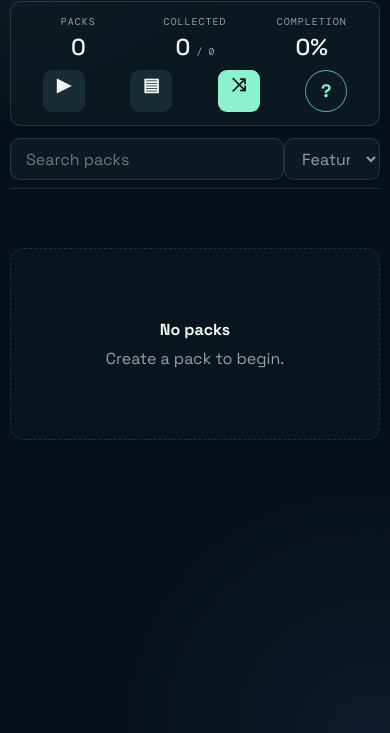
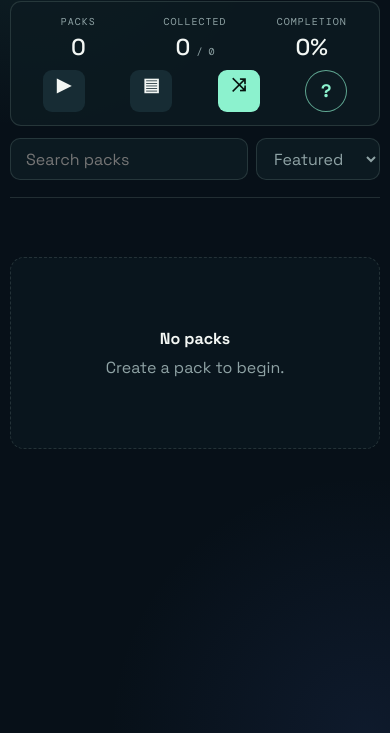
Before and after one commit to SickDuck696969/CPOS, a plain HTML site: page index.html in a window 390 px wide. Shown: the part 111-844 px from the top of the page. Drawn offline with nearby package versions, Linux system fonts and the light colour scheme.

Commit message:
refine collection toolbar spacing

```diff
--- a/index.html
+++ b/index.html
@@ -29,6 +29,6 @@
       <input id="structure-file" type="file" accept=".json,.txt,application/json,text/plain" hidden />
       <div id="toast" class="toast" role="status"></div>
     </div>
-    <script src="app.js?v=39"></script>
+    <script src="app.js?v=40"></script>
   </body>
 </html>
--- a/styles.css
+++ b/styles.css
@@ -535,24 +535,22 @@ body::before { background:radial-gradient(circle at 8% 0%,rgba(74,157,143,.15),t
 .leaderboard-section > div { display:grid; grid-template-columns:32px minmax(0,1fr) auto; gap:10px; padding:10px 0; border-bottom:1px solid var(--line); }
 
 /* Collection toolbar: equal-height controls with a multi-select series rail. */
-.dashboard-tools { display:grid!important; grid-template-columns:minmax(220px,1fr) 112px minmax(0,1fr)!important; align-items:center; gap:0!important; }
+.dashboard-tools { display:grid!important; grid-template-columns:minmax(220px,1fr) 140px minmax(0,1fr)!important; align-items:center; column-gap:12px!important; }
 .dashboard-tools .search { width:100%; max-width:none!important; min-width:0; height:42px; box-sizing:border-box; }
-.dashboard-tools .dashboard-sort,
-.dashboard-tools .series-filter-bar { border-left:1px solid var(--line); }
-.series-filter-bar { min-width:0; height:42px; display:flex; flex-flow:row nowrap; justify-content:flex-start; align-items:center; gap:8px; overflow-x:auto; overflow-y:hidden; padding:0 0 0 10px; scrollbar-width:thin; direction:ltr; overscroll-behavior-x:contain; touch-action:pan-x; }
+.series-filter-bar { min-width:0; height:42px; display:flex; flex-flow:row nowrap; justify-content:flex-start; align-items:center; gap:8px; overflow-x:auto; overflow-y:hidden; padding:0 0 0 12px; border-left:1px solid var(--line); scrollbar-width:thin; direction:ltr; overscroll-behavior-x:contain; touch-action:pan-x; }
 .series-filter { flex:0 0 64px; width:64px; height:42px; box-sizing:border-box; display:flex; align-items:center; justify-content:center; padding:3px; border:1px solid var(--line); border-radius:8px; color:var(--muted); background:#0c1a21!important; font-size:11px; overflow:hidden; }
 .series-filter:hover, .series-filter.active { color:var(--ink); border-color:var(--mint); background:#173139!important; }
 .series-filter-favorite { color:var(--gold); font-size:18px; }
 .series-logo-filter { width:64px!important; min-width:64px!important; }
 .series-logo-filter img { display:block; width:56px; height:34px; object-fit:contain; border:0; background:transparent!important; transform:none; }
 .series-logo-filter span { color:var(--mint); font:700 10px "DM Mono",monospace; }
-.dashboard-sort { width:112px; min-width:0!important; height:42px; }
+.dashboard-sort { width:140px; min-width:0!important; height:42px; }
 .series-editor-fields { display:grid; gap:0; margin-top:14px; padding-top:14px; border-top:1px solid var(--line); }
 .series-editor-fields .field { margin-bottom:12px; }
 @media (max-width:760px) {
-  .dashboard-tools { grid-template-columns:minmax(0,1fr) 96px!important; gap:0!important; }
+  .dashboard-tools { grid-template-columns:minmax(0,1fr) 124px!important; column-gap:8px!important; }
   .dashboard-tools .search { grid-column:1; min-width:0!important; }
-  .dashboard-tools .dashboard-sort { grid-column:2; width:96px; }
+  .dashboard-tools .dashboard-sort { grid-column:2; width:124px; }
   .series-filter-bar { grid-column:1 / -1; grid-row:2; width:100%; margin-top:8px; padding-left:0; border-left:0!important; border-top:1px solid var(--line); }
   .series-filter { flex-basis:58px; width:58px; height:42px; }
   .series-logo-filter { width:58px!important; min-width:58px!important; }
```
